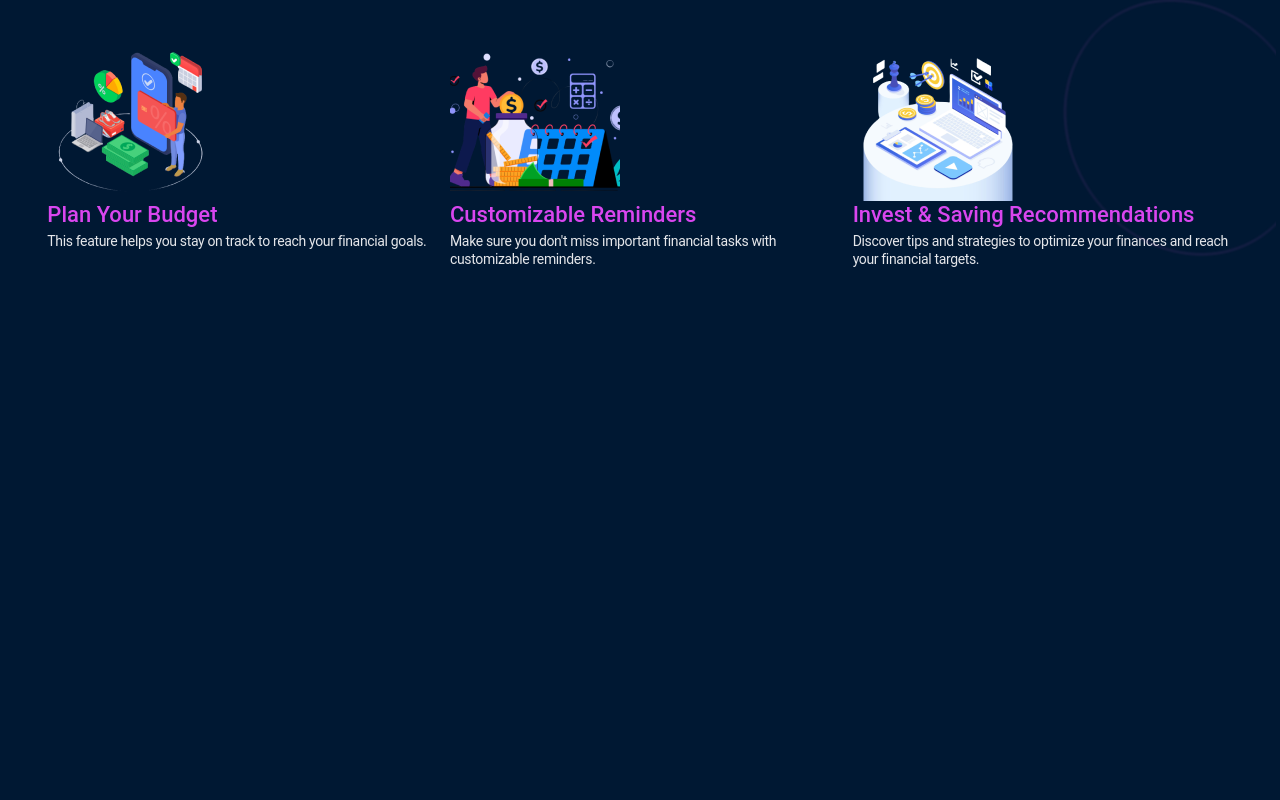
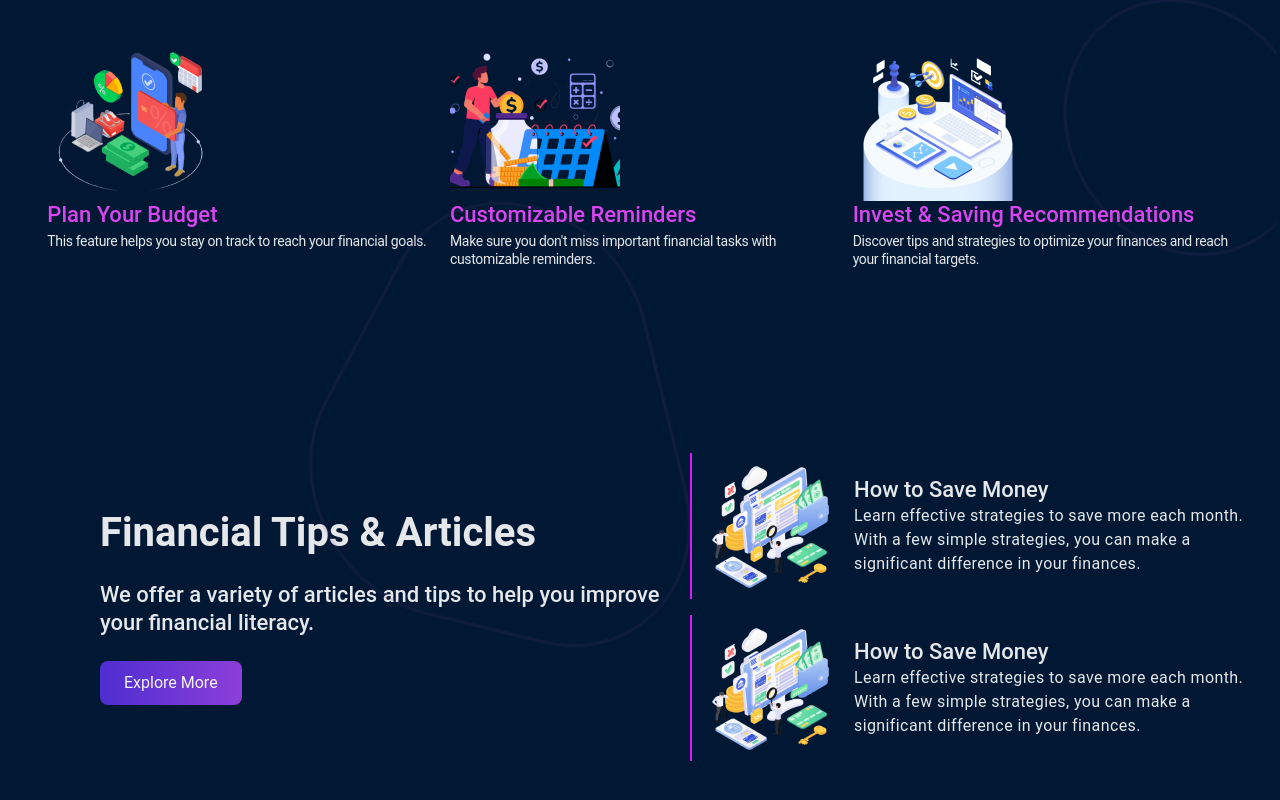
Before and after one commit to Froxayn123/FinTrax, a React (Vite) app: page / in a window 1280 px wide. Shown: the part 1342-2142 px from the top of the page. Built offline with nearby package versions, Linux system fonts and the light colour scheme; the HTML template or start-up script is replaced by a standard one.

Commit message:
feat: Adding ArticlesSection & refactor button

```diff
--- /dev/null
+++ b/src/assets/ArticleCard.jsx
@@ -0,0 +1,23 @@
+import PropTypes from "prop-types";
+
+const ArticleCard = ({ img, title, desc }) => {
+  return (
+    <>
+      <div className="w-[590px] h-[146px] px-[16px] py-[8px] flex justify-center items-center space-x-[16px] border-l-2 border-l-[#D91AFF] ">
+        <img src={img} alt="article.png" />
+        <div>
+          <h1 className=" text-gray-200 text-[22px] font-medium font-['Roboto'] leading-7">{title}</h1>
+          <p className=" text-gray-200 text-base font-normal font-['Roboto'] leading-normal tracking-wide">{desc}</p>
+        </div>
+      </div>
+    </>
+  );
+};
+
+export default ArticleCard;
+
+ArticleCard.propTypes = {
+  img: PropTypes.string,
+  title: PropTypes.string,
+  desc: PropTypes.string,
+};
--- /dev/null
+++ b/src/assets/Button.jsx
@@ -0,0 +1,15 @@
+import PropTypes from "prop-types";
+
+const Button = ({ title }) => {
+  return (
+    <>
+      <button className="px-[24px] py-[10px] font-roboto text-[16px] text-gray-100 rounded-[8px] bg-gradient-to-r from-[#4E2DD1] to-[#8C3FD9] capitalize">{title}</button>
+    </>
+  );
+};
+
+export default Button;
+
+Button.propTypes = {
+  title: PropTypes.string,
+};
--- a/src/assets/HeroButton.jsx
+++ /dev/null
@@ -1,9 +0,0 @@
-const HeroButton = () => {
-  return (
-    <>
-      <button className="px-[24px] py-[10px] font-roboto text-[16px] text-[#ECEFF5] rounded-[8px] bg-gradient-to-r from-[#4E2DD1] to-[#8C3FD9] capitalize">get started</button>
-    </>
-  );
-};
-
-export default HeroButton;
--- a/src/assets/HeroIntro.jsx
+++ b/src/assets/HeroIntro.jsx
@@ -1,4 +1,4 @@
-import HeroButton from "./HeroButton";
+import Button from "./Button";
 
 const HeroIntro = () => {
   return (
@@ -11,7 +11,7 @@ const HeroIntro = () => {
           Manage your money with ease and confidence. Our tools for tracking income and expenses, creating budgets, and setting financial goals are designed to help you make smarter financial decisions. Discover personalized investment and
           savings recommendations, and explore a wealth of financial tips to guide you toward a brighter financial future.
         </p>
-        <HeroButton />
+        <Button title="get started" />
       </div>
     </>
   );
--- /dev/null
+++ b/src/assets/Polygon4.jsx
@@ -0,0 +1,26 @@
+const Polygon4 = () => {
+  return (
+    <>
+      <div className="absolute -top-48 start-52">
+        <svg width="384" height="447" viewBox="0 0 384 447" fill="none" xmlns="http://www.w3.org/2000/svg">
+          <g filter="url(#filter0_f_242_26782)">
+            <path
+              d="M336.458 121.597C306.017 -3.29274 147.696 -41.6771 92.0178 62.3334L17.6871 201.187C-24.9939 280.918 27.9246 390.575 119.836 412.858L234.804 440.732C326.715 463.016 400.43 384.06 377.095 288.325L336.458 121.597Z"
+              stroke="#713B8B"
+              strokeWidth="0.5"
+            />
+          </g>
+          <defs>
+            <filter id="filter0_f_242_26782" x="0.448975" y="0.0319824" width="383.247" height="446.755" filterUnits="userSpaceOnUse" colorInterpolationFilters="sRGB">
+              <feFlood floodOpacity="0" result="BackgroundImageFix" />
+              <feBlend mode="normal" in="SourceGraphic" in2="BackgroundImageFix" result="shape" />
+              <feGaussianBlur stdDeviation="1" result="effect1_foregroundBlur_242_26782" />
+            </filter>
+          </defs>
+        </svg>
+      </div>
+    </>
+  );
+};
+
+export default Polygon4;
--- /dev/null
+++ b/src/components/ArticlesSection.jsx
@@ -0,0 +1,26 @@
+import ArticleCard from "../assets/ArticleCard";
+import Button from "../assets/Button";
+import Polygon4 from "../assets/Polygon4";
+import { articles } from "../data/Articles";
+
+const ArticlesSection = () => {
+  return (
+    <>
+      <div className="py-[60px] flex justify-between items-center relative">
+        <div className="space-y-[24px]">
+          <h1 className="w-[590px] text-gray-200 text-[40px] font-bold font-['Roboto'] leading-[48px]">Financial Tips & Articles</h1>
+          <p className="w-[590px] text-gray-200 text-[22px] font-medium font-['Roboto'] leading-7">We offer a variety of articles and tips to help you improve your financial literacy.</p>
+          <Button title="Explore More" />
+        </div>
+        <div className="grid grid-rows-2 gap-4">
+          {articles.map((article, i) => {
+            return <ArticleCard key={i} img={article.img} title={article.title} desc={article.desc} />;
+          })}
+        </div>
+        <Polygon4 />
+      </div>
+    </>
+  );
+};
+
+export default ArticlesSection;
--- /dev/null
+++ b/src/data/Articles.js
@@ -0,0 +1,14 @@
+export const articles = [
+  {
+    id: "article1",
+    img: "/Article1.png",
+    title: "How to Save Money",
+    desc: "Learn effective strategies to save more each month. With a few simple strategies, you can make a significant difference in your finances.",
+  },
+  {
+    id: "article2",
+    img: "/Article1.png",
+    title: "How to Save Money",
+    desc: "Learn effective strategies to save more each month. With a few simple strategies, you can make a significant difference in your finances.",
+  },
+];
--- a/src/index.css
+++ b/src/index.css
@@ -4,5 +4,4 @@
 
 body {
   background-color: #001833;
-  min-height: 4000px;
 }
--- a/src/pages/LandingPage.jsx
+++ b/src/pages/LandingPage.jsx
@@ -2,6 +2,7 @@ import Navbar from "../components/Navbar";
 import HeroSection from "../components/HeroSection";
 import ElementsHero from "../assets/ElementsHero";
 import FeaturesSection from "../components/FeaturesSection";
+import ArticlesSection from "../components/ArticlesSection";
 
 const LandingPage = () => {
   return (
@@ -13,7 +14,10 @@ const LandingPage = () => {
           <HeroSection />
         </header>
         <main>
-          <FeaturesSection />
+          <div className="space-y-[96px]">
+            <FeaturesSection />
+            <ArticlesSection />
+          </div>
         </main>
         <footer></footer>
       </div>
```
Also changed, not shown: public/Article1.png (added).
